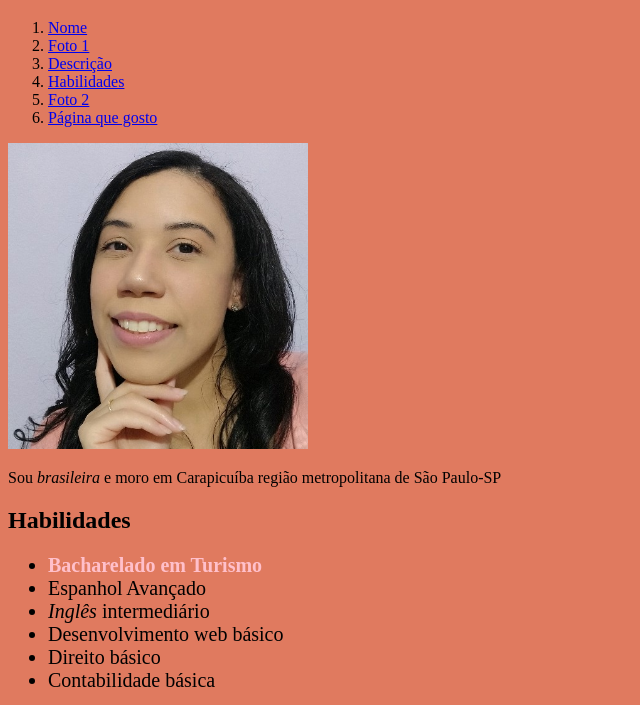
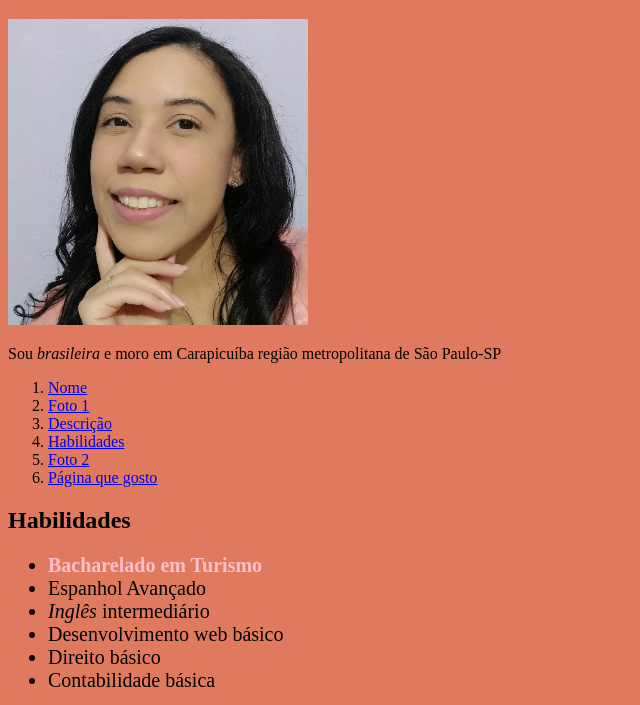
Before and after one commit to thainabrito/removendo, a plain HTML site: page index.html in a window 1280 px wide. Shown: the part 61-766 px from the top of the page, without its empty margins (0-640 px from the left). Drawn offline with Linux system fonts and the light colour scheme.

Commit message:
estilização

```diff
--- a/index.html
+++ b/index.html
@@ -8,7 +8,13 @@
     <link rel="stylesheet" href="style.css">
 </head>
 <body>
+<div>
     <h1 id="nome">Stefannia Thaina Brito da Silva</h1>
+  <div class="image-container">
+    <img id="foto1" src="eu.jpg" alt="foto de stefannia" width="300">
+    <p id="descrição">Sou <em>brasileira</em> e moro em Carapicuíba região metropolitana de São Paulo-SP</p>
+</div>
+</div>
 <ol>
     <li><a href="#nome">Nome</a></li>
     <li><a href="#foto1">Foto 1</a></li>
@@ -17,8 +23,6 @@
     <li><a href="#foto2">Foto 2</a></li>
     <li><a href="#paginaquegosto">Página que gosto</a></li>
 </ol>
-    <img id="foto1" src="eu.jpg" alt="foto de stefannia" width="300">
-    <p id="descrição">Sou <em>brasileira</em> e moro em Carapicuíba região metropolitana de São Paulo-SP</p>
     <h2 id="habilidades">Habilidades</h2>
     <ul>
         <li class="list-style"><strong id="turismo">Bacharelado em Turismo</strong></li>
```
Lines whose indentation alone changed are shown as unchanged.
